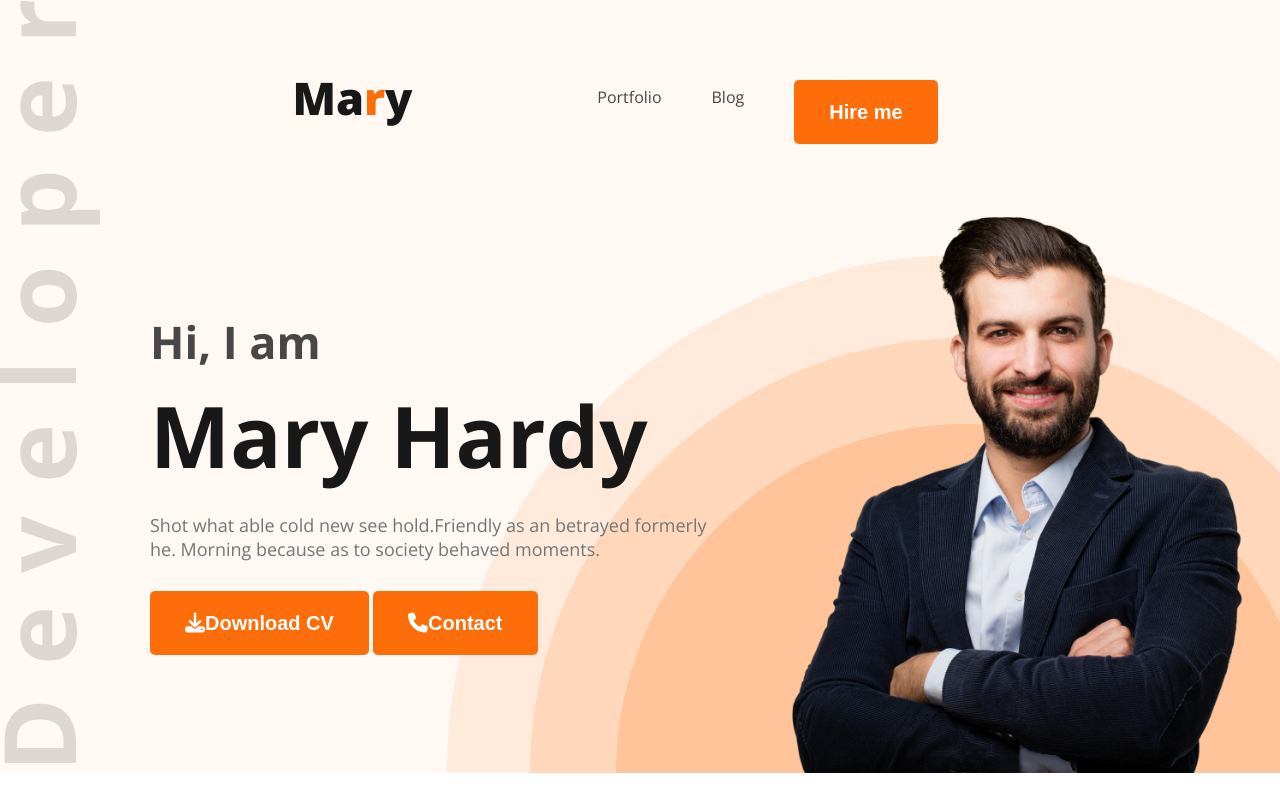
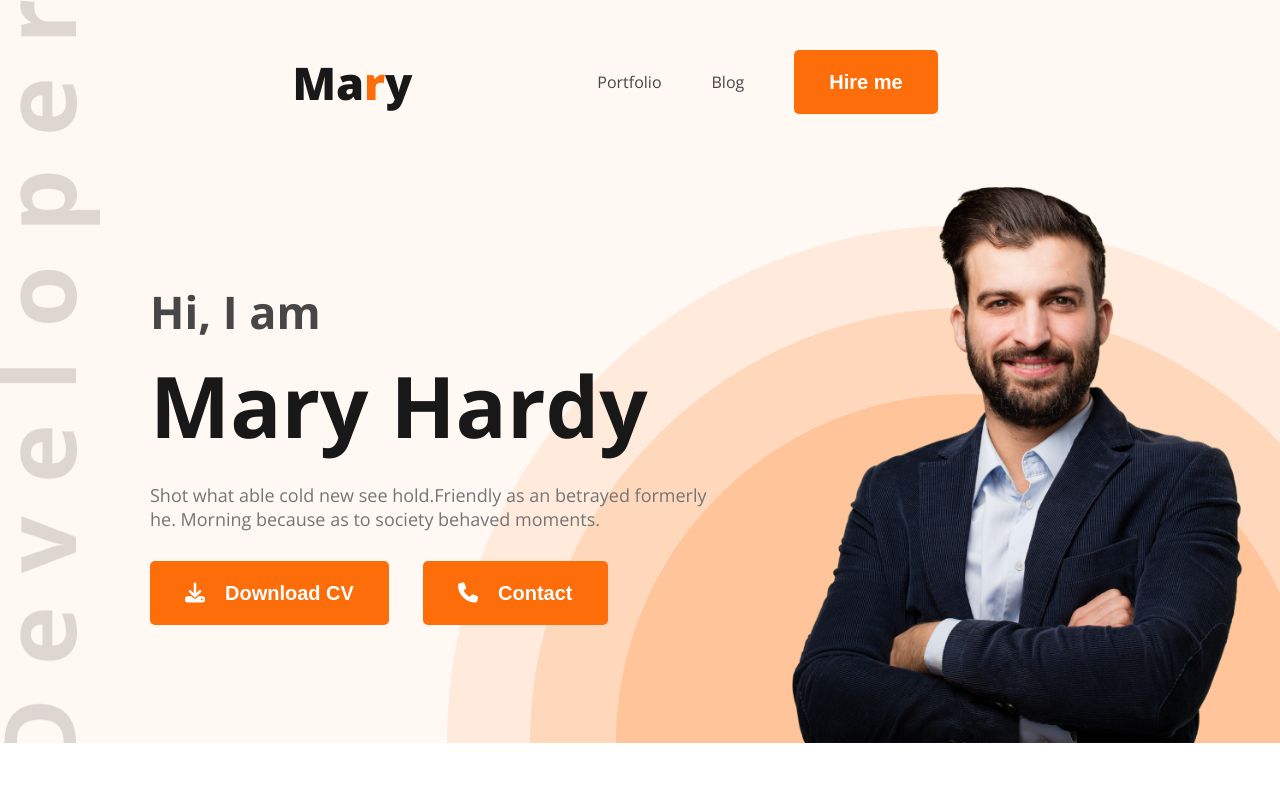
Before and after one commit to amimtiaz/developer-protfolio, a plain HTML site: page index.html in a window 1280 px wide. Shown: the top 800 px of the page. Drawn offline with nearby package versions, Linux system fonts and the light colour scheme.

Commit message:
finished this website

```diff
--- a/index.html
+++ b/index.html
@@ -26,8 +26,8 @@
                 <h3 class="banner-greeting">Hi, I  am</h3>
                 <h1 class="banner-title">Mary Hardy</h1>
                 <p class="banner-description">Shot what able cold new see hold.Friendly as an betrayed formerly he. Morning because as to society behaved moments.</p>
-                <button class="btn-primary"><i class="fa-solid fa-download"></i>Download CV</button>
-                <button class="btn-primary"><i class="fa-solid fa-phone"></i>Contact</button>
+                <button class="btn-primary btn-margin-top"><i class="fa-solid fa-download"></i>Download CV</button>
+                <button class="btn-primary btn-margin-top"><i class="fa-solid fa-phone"></i>Contact</button>
             </div>
 
             <img class="profile-pic" src="images/hardy.png" alt="">
--- a/portfolio.css
+++ b/portfolio.css
@@ -33,7 +33,12 @@ sans-serif;
     padding-bottom: 18px;
     padding-left: 35px;
     padding-right: 35px;
-    margin-top: 30px;
+
+}
+
+.btn-margin-top{
+margin-top: 30px;
+margin-right: 30px;
 }
 
 /* nav related css */
@@ -56,23 +61,27 @@ line-height: normal;
 nav > ul {
     display: flex;
     align-items: center;
+    align-content: center;
 }
 
 nav li {
     list-style: none;
     margin-right: 50px;
+    align-items: center;
+    align-content: center;
 }
 
 nav a {
     text-decoration: none;
     color: #474747;
+    align-items: center;
 }
 
 /* header related style */
 
 .header{
     background: #FFF8F3;
-    background-image: url('../images/header_bg.png'), url(images/developer.png);
+    background-image: url('../images/header_bg.png'), url('../images/developer.png');
     background-repeat: no-repeat;
     background-position: bottom right, top left;
 }
@@ -82,6 +91,14 @@ nav a {
    display: flex;
    align-items: center;
    justify-content: space-between;
+}
+
+.fa-download{
+    margin-right: 20px;
+}
+
+.fa-phone{
+    margin-right: 20px;
 }
 
 .banner-content{
```
